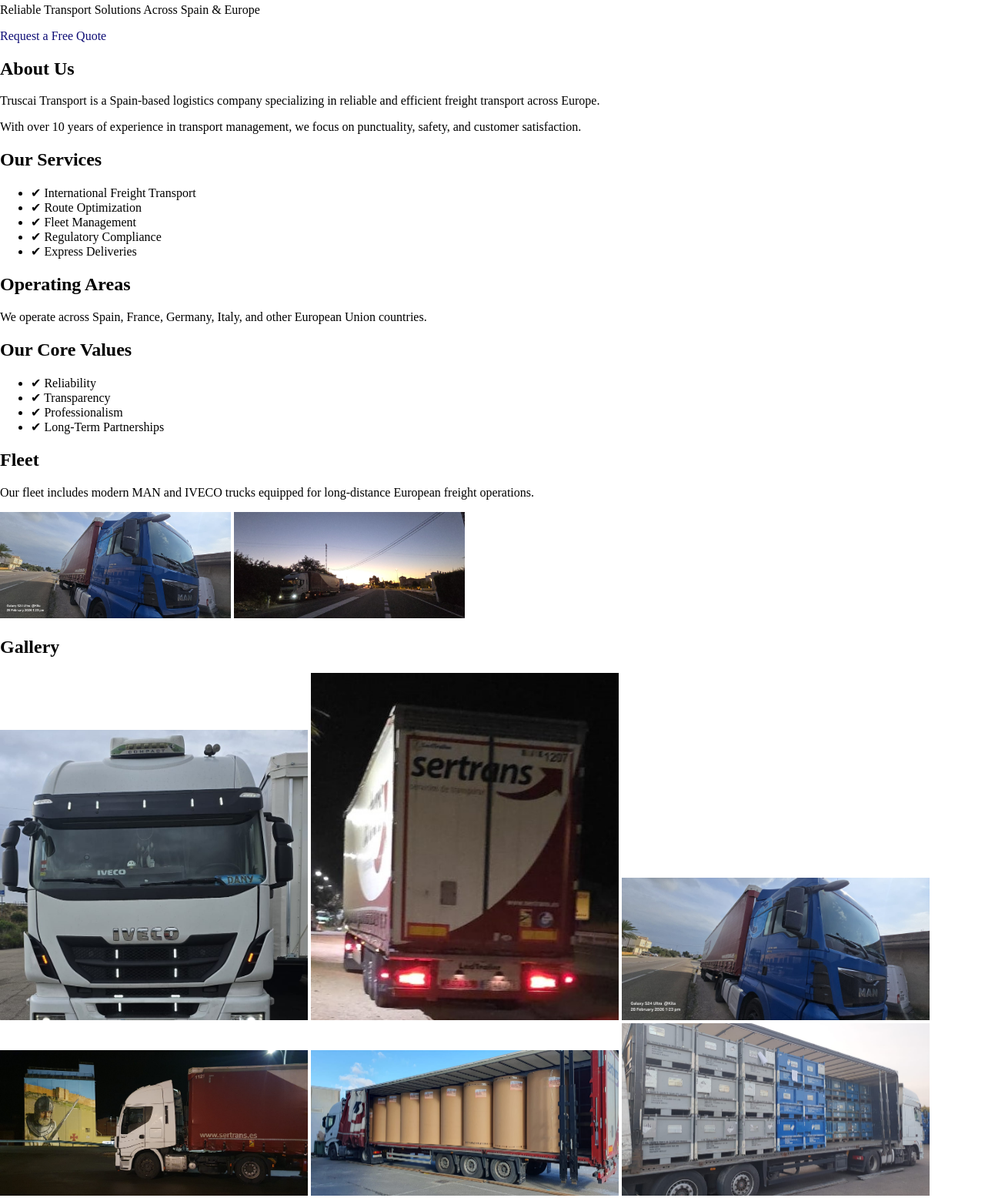
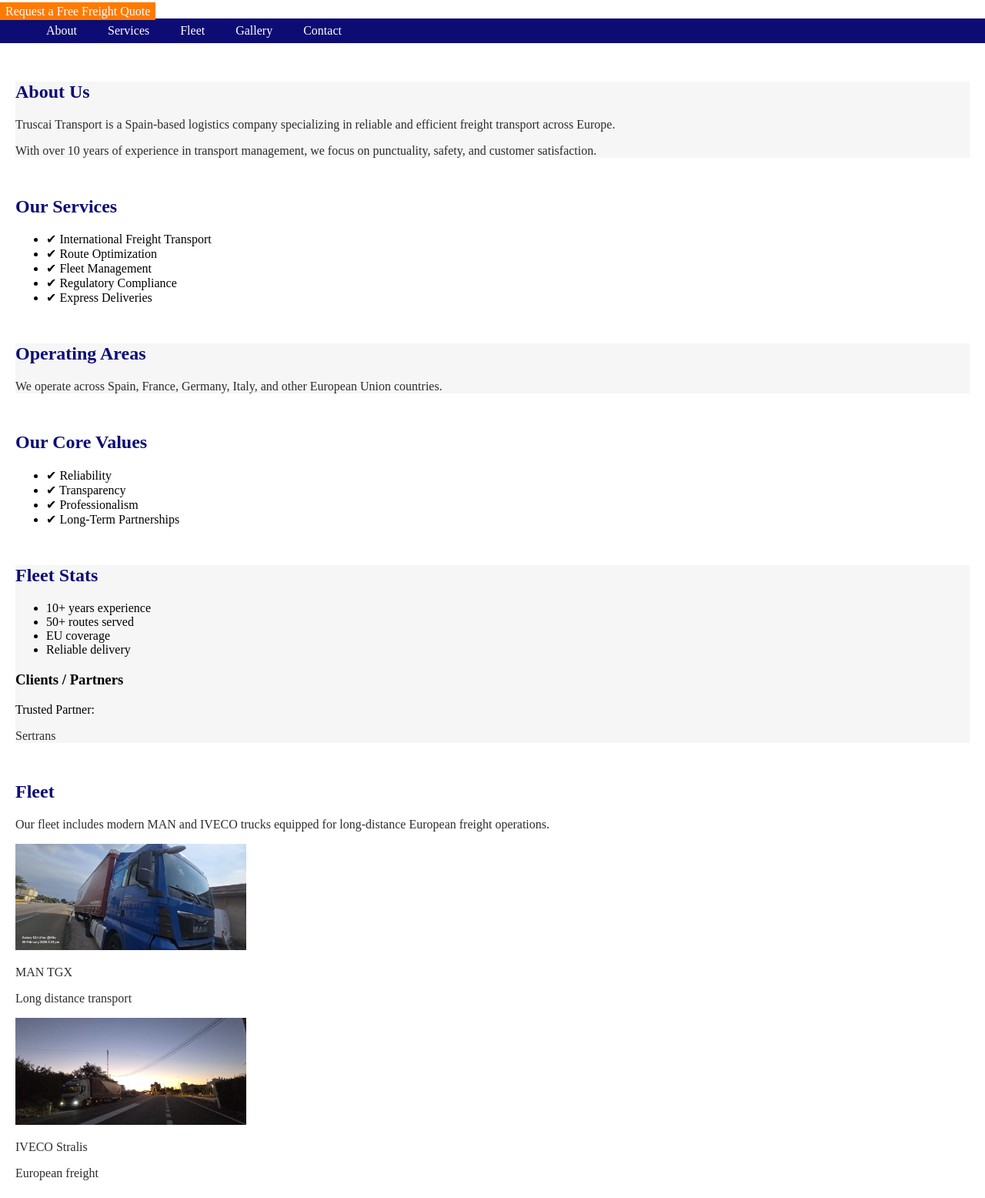
Before and after one commit to truscaivoichita/truscai-transport, a plain HTML site: page index.html in a window 1280 px wide. Shown: the part 352-1908 px from the top of the page at 77% size. Drawn offline with Linux system fonts and the light colour scheme.

Commit message:
add sections

```diff
--- a/index.html
+++ b/index.html
@@ -12,26 +12,32 @@
     <!-- <link rel="icon" href="images/favicon.ico" type="image/x-icon" /> -->
   </head>
   <body>
+    <header>
       <!-- Navigation Bar Section-->
-    <ul id="nav">
+      <img src="images/logo-a.png" alt="logo" width="400px" />
+      <h1>Truscai Transport</h1>
+      <p>Reliable Freight & Logistics Solutions Across Spain and Europe</p>
+      <a href="#contact">Request a Free Freight Quote</a>
+      <nav>
+        <ul>
+          <li><a href="#about">About</a></li>
           <li><a href="#services">Services</a></li>
           <li><a href="#fleet">Fleet</a></li>
           <li><a href="#gallery">Gallery</a></li>
           <li><a href="#contact">Contact</a></li>
         </ul>
+      </nav>
       <!-- Hero Section -->
       <!-- Add a background image
         Center text
         Add padding -->
-    <h1>Truscai Transport</h1>
-    <img src="images/logo-a.png" alt="logo" width="400px" />
-    <p>Reliable Transport Solutions Across Spain & Europe</p>
-    <a href="#contact">Request a Free Quote</a>
+    </header>
+
+    <!-- About Us Section -->
+    <section id="about">
       <!--
     Short slogan
     Background image (trucks, road, logistics)-->
-
-    <!-- About Us Section -->
       <h2>About Us</h2>
       <p>
         Truscai Transport is a Spain-based logistics company specializing in
@@ -41,9 +47,11 @@
         With over 10 years of experience in transport management, we focus on
         punctuality, safety, and customer satisfaction.
       </p>
+    </section>
 
     <!-- Services Section -->
-    <h2 id="services">Our Services</h2>
+    <section id="services">
+      <h2>Our Services</h2>
       <ul>
         <li>✔ International Freight Transport</li>
         <li>✔ Route Optimization</li>
@@ -51,15 +59,19 @@
         <li>✔ Regulatory Compliance</li>
         <li>✔ Express Deliveries</li>
       </ul>
+    </section>
 
     <!-- Operating Areas Section -->
+    <section id="areas">
       <h2>Operating Areas</h2>
       <p>
-      We operate across Spain, France, Germany, Italy, and other European Union
-      countries.
+        We operate across Spain, France, Germany, Italy, and other European
+        Union countries.
       </p>
+    </section>
 
     <!-- Values Section -->
+    <section id="values">
       <h2>Our Core Values</h2>
       <ul>
         <li>✔ Reliability</li>
@@ -67,16 +79,42 @@
         <li>✔ Professionalism</li>
         <li>✔ Long-Term Partnerships</li>
       </ul>
+    </section>
+
+    <section id="stats">
+      <h2>Fleet Stats</h2>
+      <ul>
+        <li>10+ years experience</li>
+        <li>50+ routes served</li>
+        <li>EU coverage</li>
+        <li>Reliable delivery</li>
+      </ul>
+      <h3>Clients / Partners</h3>
+      <div>Trusted Partner:</div>
+      <!-- With their logo. -->
+      <p>Sertrans</p>
+    </section>
 
     <!-- Fleet Section -->
-    <h2 id="fleet">Fleet</h2>
+    <section id="fleet">
+      <h2>Fleet</h2>
       <p>
-      Our fleet includes modern MAN and IVECO trucks equipped for long-distance
-      European freight operations.
+        Our fleet includes modern MAN and IVECO trucks equipped for
+        long-distance European freight operations.
       </p>
+      <div>
         <img src="images/1.jpeg" alt="MAN Truck" width="300" />
+        <p>MAN TGX</p>
+        <p>Long distance transport</p>
+      </div>
+      <div>
         <img src="images/7.jpeg" alt="IVECO Truck" width="300" />
+        <p>IVECO Stralis</p>
+        <p>European freight</p>
+      </div>
       <!--
+        Embed Google Maps.
+
         Show 2 trucks (images).
         <img>
         <map>
@@ -85,9 +123,11 @@
       <map name="fleetMap">
         <area shape="rect" coords="..." href="truck1.html" />
       </map>
+    </section>
 
     <!-- Gallery Section -->
-    <h2 id="gallery">Gallery</h2>
+    <section id="gallery">
+      <h2>Gallery</h2>
       <img src="images/3.jpeg" alt="img3" width="400" />
       <img src="images/2.jpeg" alt="img2" width="400" />
       <img src="images/1.jpeg" alt="img1" width="400" />
@@ -96,13 +136,20 @@
       <img src="images/6.jpeg" alt="img6" width="400" />
       <img src="images/7.jpeg" alt="img7" width="400" />
       <!--
+      3 images per row
+        equal size
+        small gap between
+        hover zoom
+
         Use multiple images
         Float them left
         Add hover effects in CSS
         Border styling
         This will improve layout control. -->
+    </section>
 
     <!-- Why Choose Truscai Transport? Section -->
+    <section id="choose">
       <h2>Why Choose Truscai Transport?</h2>
       <ul>
         <li>✔ 10+ Years International Experience</li>
@@ -110,8 +157,10 @@
         <li>✔ Reliable & On-Time Deliveries</li>
         <li>✔ Personalized Client Service</li>
       </ul>
+    </section>
 
     <!-- Partnerships Section -->
+    <section id="partnership">
       <h2>Our Partnerships</h2>
       <p>
         We are proud partners of <strong>Sertrans</strong> for over 3 years,
@@ -129,32 +178,35 @@
         Contact us to discuss your freight needs and receive a personalized
         transport solution.
       </p>
+    </section>
 
     <!-- Contact Section -->
-    <h2 id="contact">Contact</h2>
+    <!-- 📧 Email
+      📞 Phone
+      📍 Address -->
+    <section id="contact">
+      <h2>Contact</h2>
       <!-- Add a Real Contact Form -->
       <table>
         <tr>
           <th>Email</th>
           <th>Phone</th>
-        <th>Address</th>
-        <th>Opening Hours</th>
         </tr>
         <tr>
           <td>truscai_voichita@yahoo.com</td>
           <td>642771871</td>
-        <td>
+        </tr>
+      </table>
+      <div>
+        <p>Address</p>
         <address>
           12596 Torreblanca,<br />
           Castellón, España <br />
           Calle Zaragoza numero 25
         </address>
-        </td>
-        <td>Monday-Friday 08:00-20:00</td>
-      </tr>
-    </table>
-    <!-- Add Button: <a href="mailto:truscai_voichita@yahoo.com">Send</a></p> -->
-
+        <p>Opening Hours</p>
+        <p>Monday-Friday 08:00-20:00</p>
+      </div>
       <p>
         <a
           href="https://www.linkedin.com/in/voichita-maria-truscai/"
@@ -162,13 +214,21 @@
           >LinkedIn</a
         >
       </p>
+    </section>
+    <!-- Add Button: <a href="mailto:truscai_voichita@yahoo.com">Send</a></p> -->
 
     <!-- Footer Section -->
+    <footer>
       <p>© 2026 Truscai Transport | All Rights Reserved</p>
-    <!-- Style it dark and centered.
+      <!--
+      Favicon
+    Your logo small version.
+
+      Style it dark and centered.
     Create section padding
     Center content properly
     Try to align images cleanly
     Reduce too much floating chaos -->
+    </footer>
   </body>
 </html>
--- a/style.css
+++ b/style.css
@@ -1,42 +1,58 @@
+/* Primary Color
+Deep Transport Blue
+#0D0C75
+Secondary Color
+Logistics Steel Blue
+#2E5AAC
+Accent Color
+Transport Orange (used for buttons / highlights)
+#FF7A00
+Neutral Background
+Light Logistics Grey
+#F4F6FA
+Text Color
+Dark Grey
+#2C2C2C*/
 body {
   padding: 0;
   margin: 0;
 }
 h1 {
   background-color: #0d0c75;
-  color: white;
+  color: #ffffff;
   text-align: center;
   padding: 0;
   margin: 0;
 }
-#nav {
+nav ul {
   background-color: #0d0c75;
   list-style-type: none;
-  /* padding: 0; */
   margin: 0;
   overflow: hidden;
 }
 
-#nav li {
+nav li {
   float: left;
 }
-#nav a {
+nav ul a {
   display: block;
   text-decoration: none;
-  color: white;
-  /* border: 1px solid white; */
+  background-color: #0d0c75;
+  color: #ffffff;
   padding: 5px 10px;
   border-radius: 4px;
   margin: 2px 10px;
   text-align: center;
 }
-#nav a:hover {
+nav a:hover {
   color: #0d0c75;
-  background-color: aliceblue;
+  background-color: #f0f8ff;
 }
-a {
+header a {
   text-decoration: none;
-  color: #0d0c75;
+  background-color: #ff7a00;
+  color: #ffffff;
+  padding: 3px 7px;
 }
 table,
 th,
@@ -52,7 +68,24 @@ td {
 }
 th {
   background-color: #0d0c75;
-  color: white;
-  border-right: 1px solid white;
+  color: #ffffff;
+  border-right: 1px solid #ffffff;
   padding: 10px;
 }
+section {
+  margin: 50px 20px;
+}
+section:nth-child(even) {
+  background-color: #f6f6f6;
+}
+h2 {
+  color: #0d0c75;
+}
+p {
+  color: #2c2c2c;
+}
+footer {
+  background-color: #0d0c75;
+  color: #ffffff;
+  text-align: center;
+}
```
Also changed, not shown: 1 other file. Lines whose indentation alone changed are shown as unchanged.
